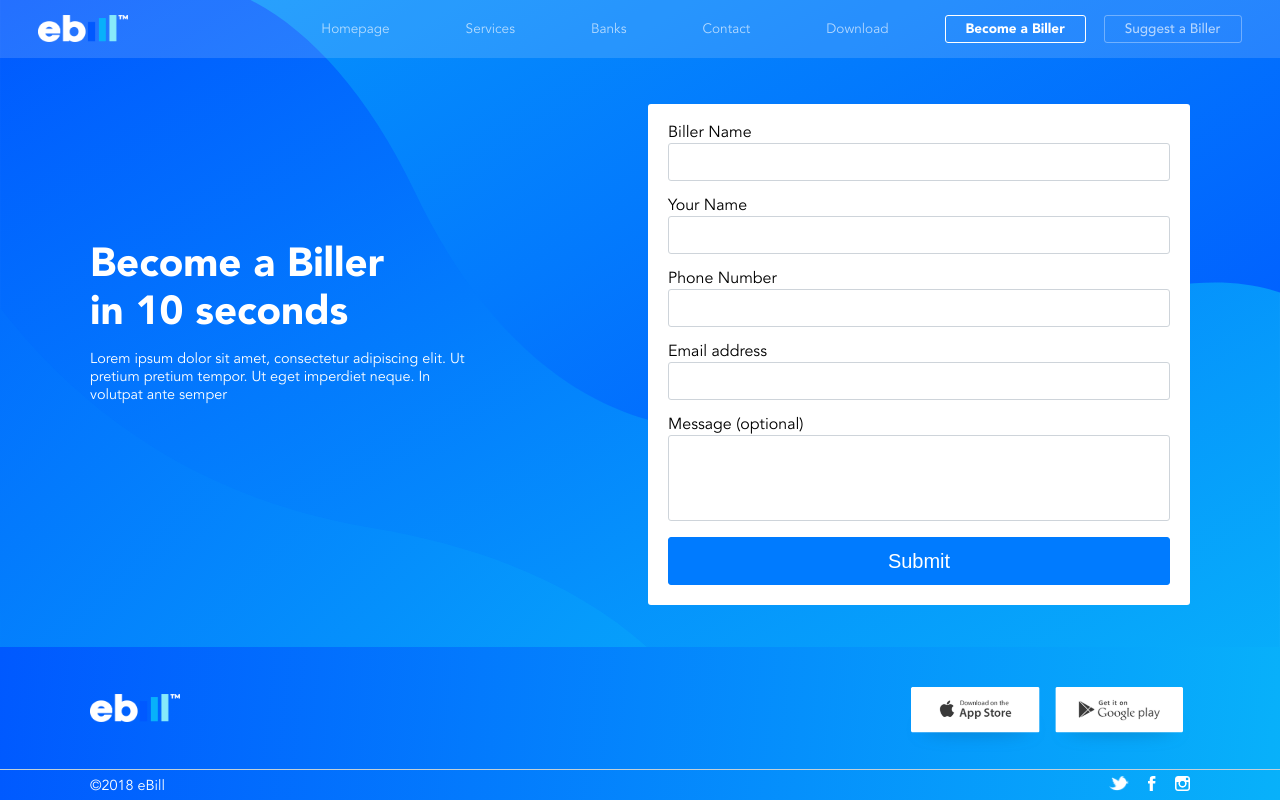
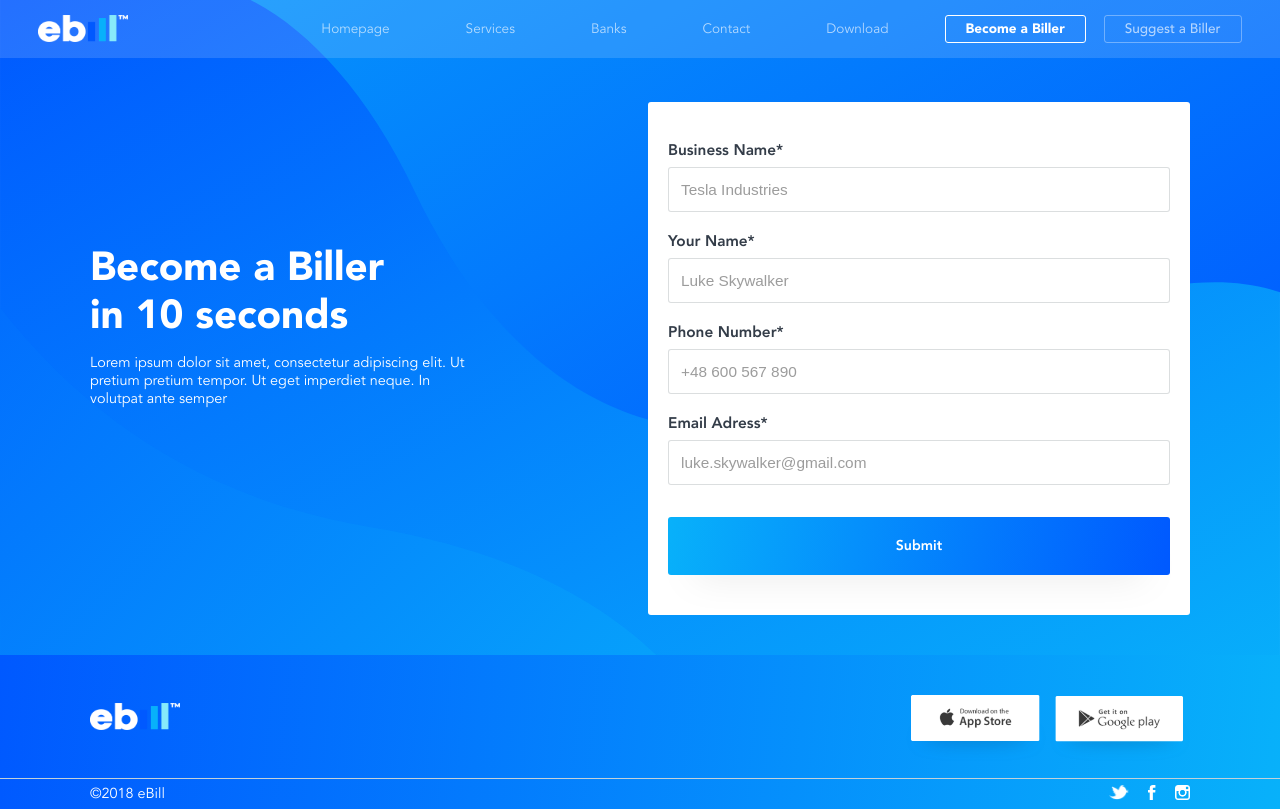
Before and after one commit to link2pk/ebill, a website: page biller.html in a window 1280 px wide. Drawn offline with Linux system fonts and the light colour scheme; files whose address does not match are found by name.

Commit message:
form btn

```diff
--- a/assets/scss/_custom.scss
+++ b/assets/scss/_custom.scss
@@ -190,20 +190,52 @@ body {
     }
 }
 
-.biller-form{
+.form-control{
+    font-size: .96rem;
+}
+
+/* .btn-shadow {
+	position: relative;
+	top: -20px;
+	height: 20px;
+}
+.btn-shadow:before {
+	position: absolute;
+	content: '';
+	left: 20px;
+	right: 20px;
+	bottom: 0;
+	top: 0;
+	background-color: rgba(155,155,0, 0.25);
+	border-radius: 50% / 20px;
+	box-shadow: rgba(0, 0, 0, 0.15) 0 5px 20px;
+	clip: rect(20px, auto, 50px, 0);
+} */
+
+.biller-form {
     background-color: #fff;
-    padding: 20px;
+    padding: 40px 20px;
     margin: 30px 0 40px;
     border-radius: 3px;
-    label{
-        color: #000;
+    label {
+        color: #333c48;
+        font-weight: $heavy-font-weight;
+        font-size: .96rem;
+        margin-bottom: .4rem;
+        display: inline-block;
     }
-    &:before{
+    &:before {
         clear: both;
-  content: "";
-  display: table;
+        content: "";
+        display: table;
+        height: 0;
+    }
+    .btn-primary{
+        background-image: linear-gradient(280deg, #0059ff, #08b1fa);
 
-  height: 0;
+        font: $heavy-font-weight .88rem/3 $font-family-avenir;
+        margin-top: 2rem;
+        box-shadow: 0px 20px 37px -28px #000000;
     }
 }
 
--- a/assets/scss/_variables.scss
+++ b/assets/scss/_variables.scss
@@ -6,7 +6,15 @@ $nav-breakpoint-max: 768px - 1px;
 
 //$border-width:                1px !default;
 //$border-color:                $gray-300 !default;
+$input-border-color: rgba(#c5cacc, .62);
+$input-color: #393939;
+$input-placeholder-color: rgba($input-color,.5);
 
+$btn-border-width: 0;
 $border-radius:               3px;
 $border-radius-lg:            3px;
 //$border-radius-sm:            .2rem !default;
+$form-group-margin-bottom: 1.3rem;
+//$input-padding-y : .7rem;
+//$input-padding-x : ;
+$input-height: 2.8rem;
--- a/biller.html
+++ b/biller.html
@@ -80,32 +80,30 @@
                 <div class="img-div form-div">
                     <form class="biller-form ">
                         <div class="form-group">
-                            <label for="">Biller Name</label>
-                            <input type="text" name="" id="" class="form-control">
+                            <label for="">Business Name*</label>
+                            <input type="text" name="" id="" class="form-control" placeholder="Tesla Industries">
                         </div>
                         <div class="form-group">
-                            <label for="">Your Name</label>
-                            <input type="text" name="" id="" class="form-control">
+                            <label for="">Your Name*</label>
+                            <input type="text" name="" id="" class="form-control" placeholder="Luke Skywalker">
                         </div>
                         <div class="form-group">
-                            <label for="">Phone Number</label>
-                            <input type="text" name="" id="" class="form-control">
+                            <label for="">Phone Number*</label>
+                            <input type="text" name="" id="" class="form-control" placeholder="+48 600 567 890">
                         </div>
                         <div class="form-group">
-                            <label for="exampleInputEmail1">Email address</label>
+                            <label for="exampleInputEmail1">Email Adress*</label>
                             <input type="email" class="form-control" id="exampleInputEmail1" aria-describedby="emailHelp"
-                                placeholder="">
+                                placeholder="luke.skywalker@gmail.com">
                             <small id="emailHelp" class="form-text text-muted d-none">We'll never share your email with
                                 anyone else.</small>
-                        </div>
-                        <div class="form-group">
-                            <label for="exampleInputEmail1">Message (optional)</label>
-                            <textarea class="form-control" rows="3"></textarea>
                         </div>
 
 
 
-                        <button type="submit" class="btn btn-primary btn-lg btn-block">Submit</button>
+
+                        <button type="submit" class="btn btn-primary btn-lg btn-block ">Submit</button>
+
                     </form>
                 </div>
 
```
Also changed, not shown: assets/css/app.css.
